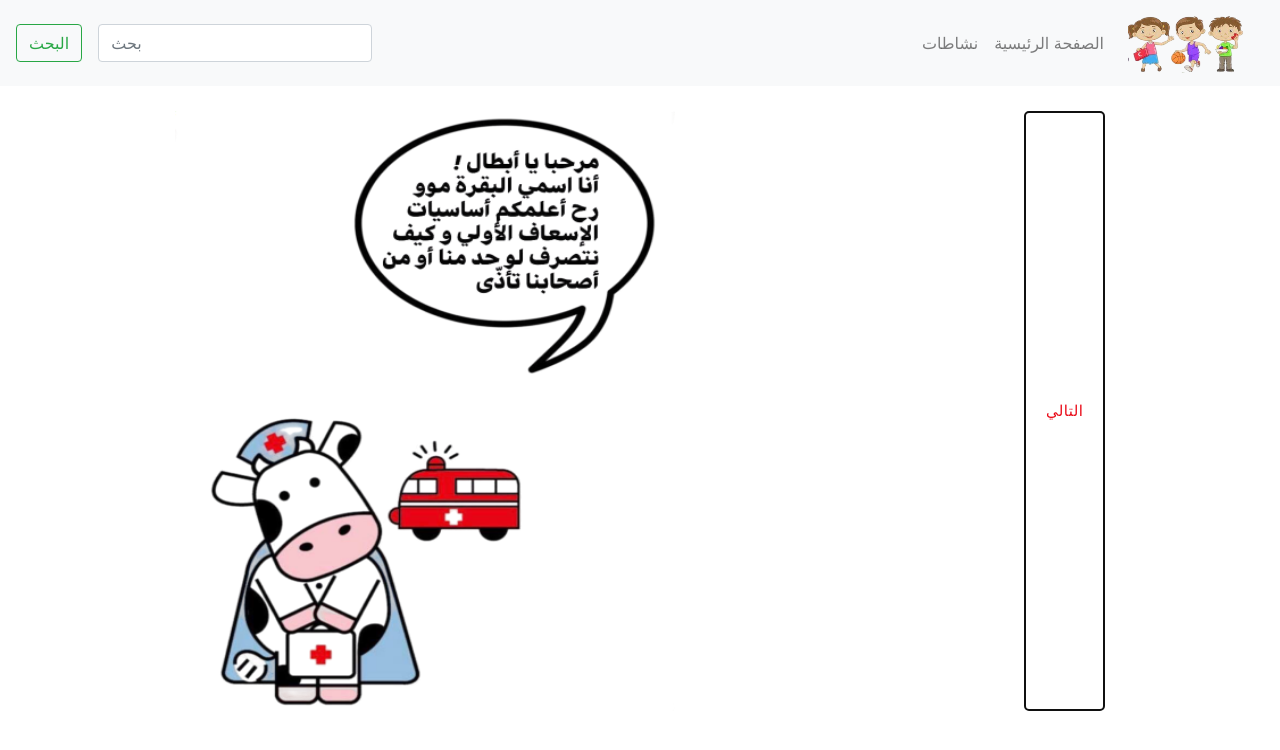
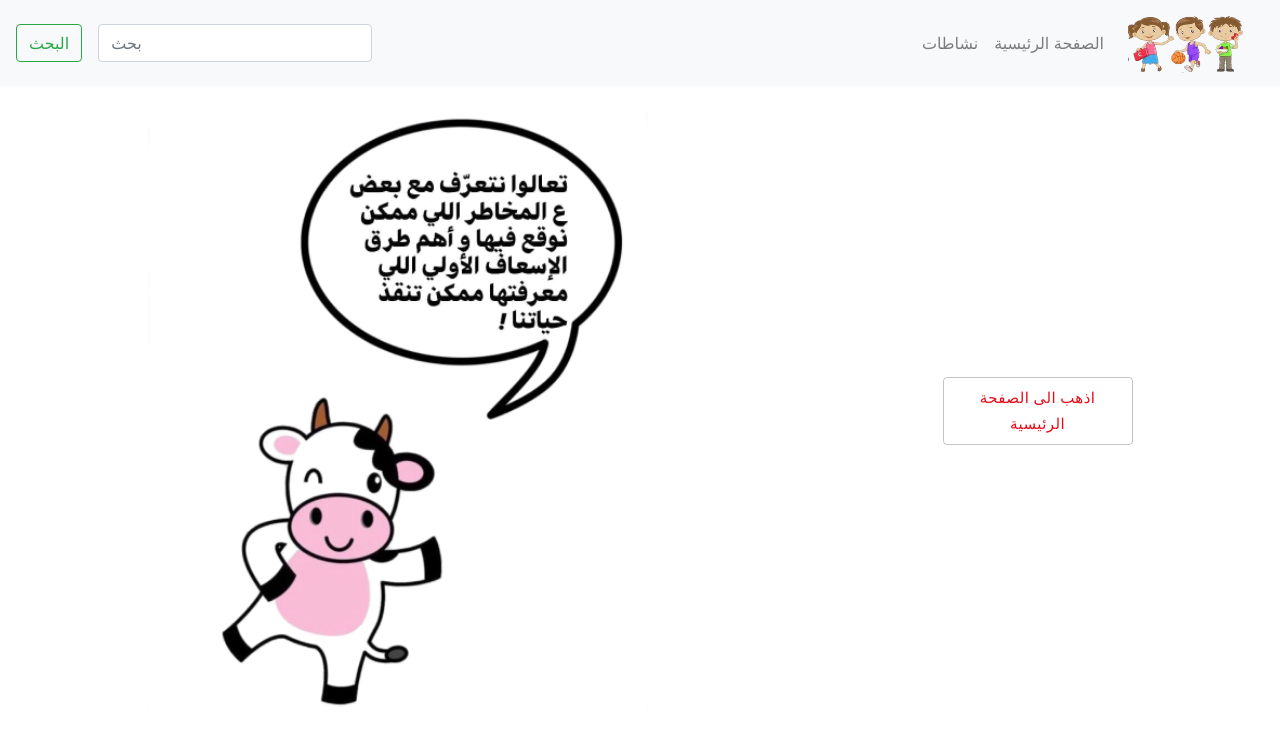
Before and after one commit to MohammadHijaz/MooAid, a React (Create React App) app: page / in a window 1280 px wide. Both pictures are taken after a click on the button "التالي". Shown: the top 750 px of the page. Built offline with nearby package versions, Linux system fonts and the light colour scheme.

Commit message:
fixed welcoming screen and made it functional

```diff
--- a/src/App.js
+++ b/src/App.js
@@ -12,8 +12,8 @@ function App() {
           <Route exact path="/">
             <Cow />
           </Route>
-          <Route path="/cow">
-            <Cow />
+          <Route path="/home">
+            <Home />
           </Route>
         </Switch>
       </Router>
--- a/src/cow.js
+++ b/src/cow.js
@@ -1,7 +1,9 @@
-import React from "react";
+import React, { useState } from "react";
 import { makeStyles } from "@material-ui/core/styles";
 import Button from "@material-ui/core/Button";
 import cow from "./Images/cow.png";
+import hiddenCow from "./Images/hiddenCow.png"
+const Images = [cow, hiddenCow];
 const useStyles = makeStyles({
   container: {
     display: "flex",
@@ -16,22 +18,38 @@ const useStyles = makeStyles({
     height: "600px",
   },
   button: {
-    display: "flex",
+    alignSelf: "center",
+    width: "190px"
   },
 });
 const Cow = () => {
   const classes = useStyles();
+  const [show, setShow] = useState(0);
+  const [text, setText] = useState("التالي")
+  const [navigate, setnavigate] = useState(false);
+  const handClick = () => {
+    if (show < 1) {
+      setShow(show + 1);
+      console.log(show);
+      if (show == 0) {
+        setText("اذهب الى الصفحة الرئيسية");
+        setnavigate(true)
+      }
+    }
+  }
   return (
     <div className={classes.container}>
       <div>
-        <img src={cow} className={classes.img}></img>
+        <img src={Images[show % 2]} className={classes.img}></img>
       </div>
-      <div className={classes.button}>
-        <Button variant="outlined" size="large" style={{ color: "#e90916" }}>
-          التالي
-        </Button>
-      </div>
-    </div>
+      {navigate ? <a href="/home" className={classes.button}> <Button variant="outlined" size="large" style={{ color: "#e90916" }} onClick={handClick}>
+        {text}
+      </Button>
+      </a>
+        : <Button variant="outlined" size="large" style={{ color: "#e90916" }} onClick={handClick} className={classes.button}>
+          {text}
+        </Button>}
+    </div >
   );
 };
 export default Cow;
```
Also changed, not shown: src/Images/hiddenCow.png (added).
